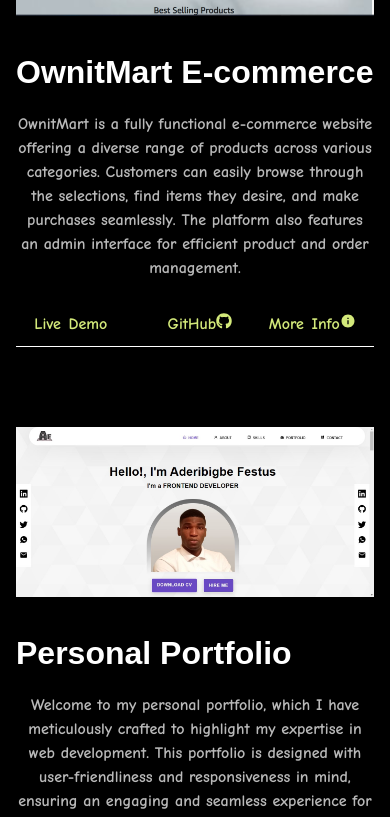
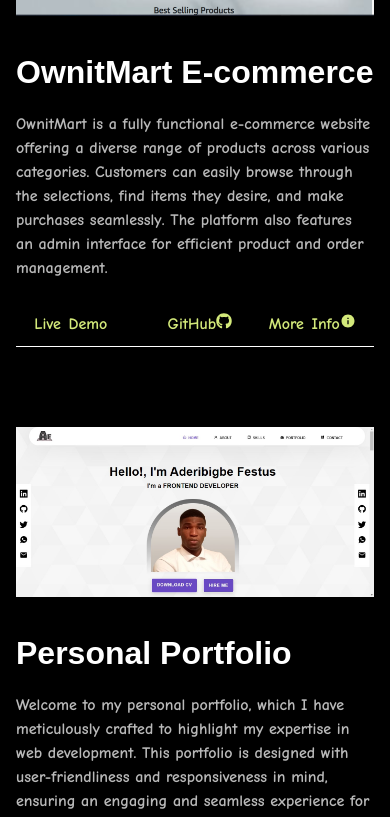
Before and after one commit to Festus891/Personal-Portfolio, a React (Create React App) app: page / in a window 390 px wide. Shown: the part 2280-3097 px from the top of the page. Built offline with nearby package versions, Linux system fonts and the light colour scheme; some icons are missing.

Commit message:
updating

```diff
--- a/src/components/portfolio/Portfolio.css
+++ b/src/components/portfolio/Portfolio.css
@@ -104,4 +104,7 @@
     grid-template-columns: 1fr;
     gap: 1rem;
   }
+  .portfolio_item-cta p {
+    text-align: left;
+  }
 }
```
